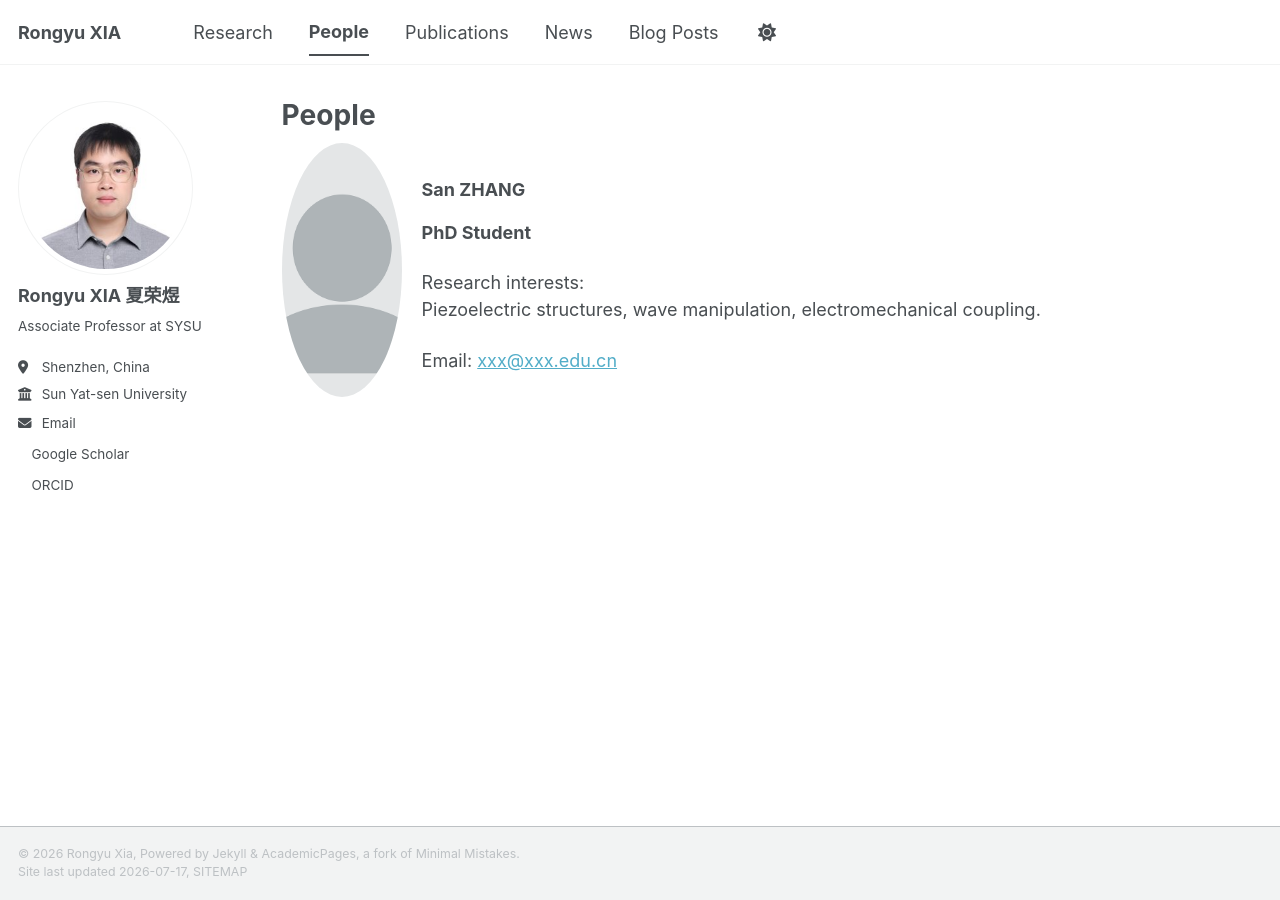
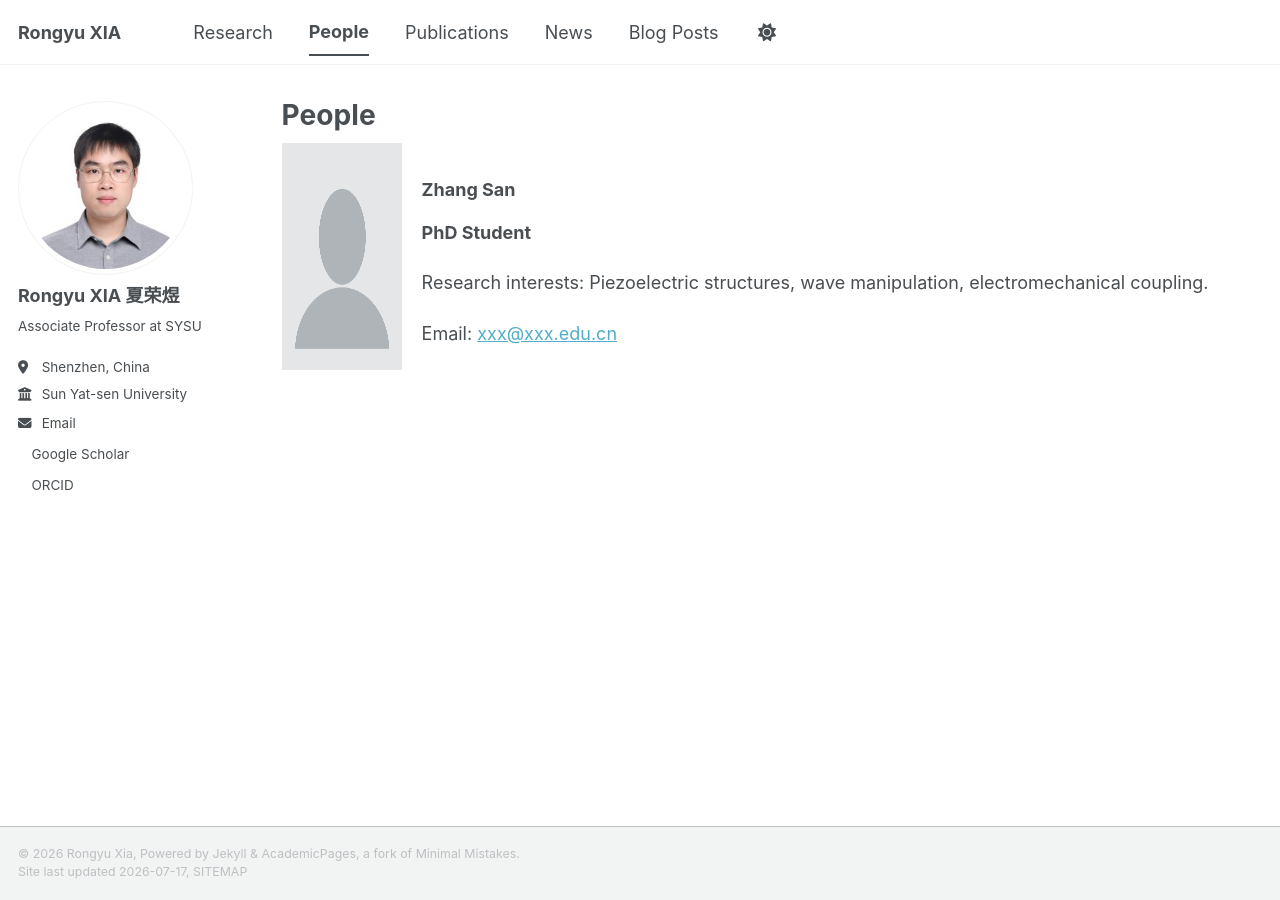
Before and after one commit to RongyuXia/rongyuxia.github.io, a Jekyll site: the page built from _pages/people.html, in a window 1280 px wide. Built offline with Jekyll 4.4.1, drawn with Linux system fonts in a browser that asks for light colours; a style sheet for code colours, icons or effects is not loaded.

Commit message:
Update people.html

```diff
--- a/_pages/people.html
+++ b/_pages/people.html
@@ -14,9 +14,9 @@ author_profile: true
 
 
 
-<!-- <div style="display:flex; margin-bottom:25px;">
+<div style="display:flex; margin-bottom:25px;">
 
-<img src="/images/profile.png"
+<img src="/images/student1.png"
      style="
      width:120px;
      height:auto;
@@ -45,35 +45,4 @@ xxx@xxx.edu.cn
 
 </div>
 
-</div> -->
-
-
-<div style="display:flex; gap:20px; margin-bottom:25px;">
-
-  <img src="/images/profile.png"
-       style="
-       width:120px;
-       aspect-ratio:1/1;
-       object-fit:cover;
-       border-radius:50%;
-       flex-shrink:0;
-       ">
-
-  <div>
-    <h3>San ZHANG</h3>
-    <p><strong>PhD Student</strong></p>
-    <p>
-      Research interests:<br>
-      Piezoelectric structures,
-      wave manipulation,
-      electromechanical coupling.
-    </p>
-    <p>
-      Email:
-      <a href="mailto:xxx@xxx.edu.cn">
-      xxx@xxx.edu.cn
-      </a>
-    </p>
-  </div>
-
 </div>
```
